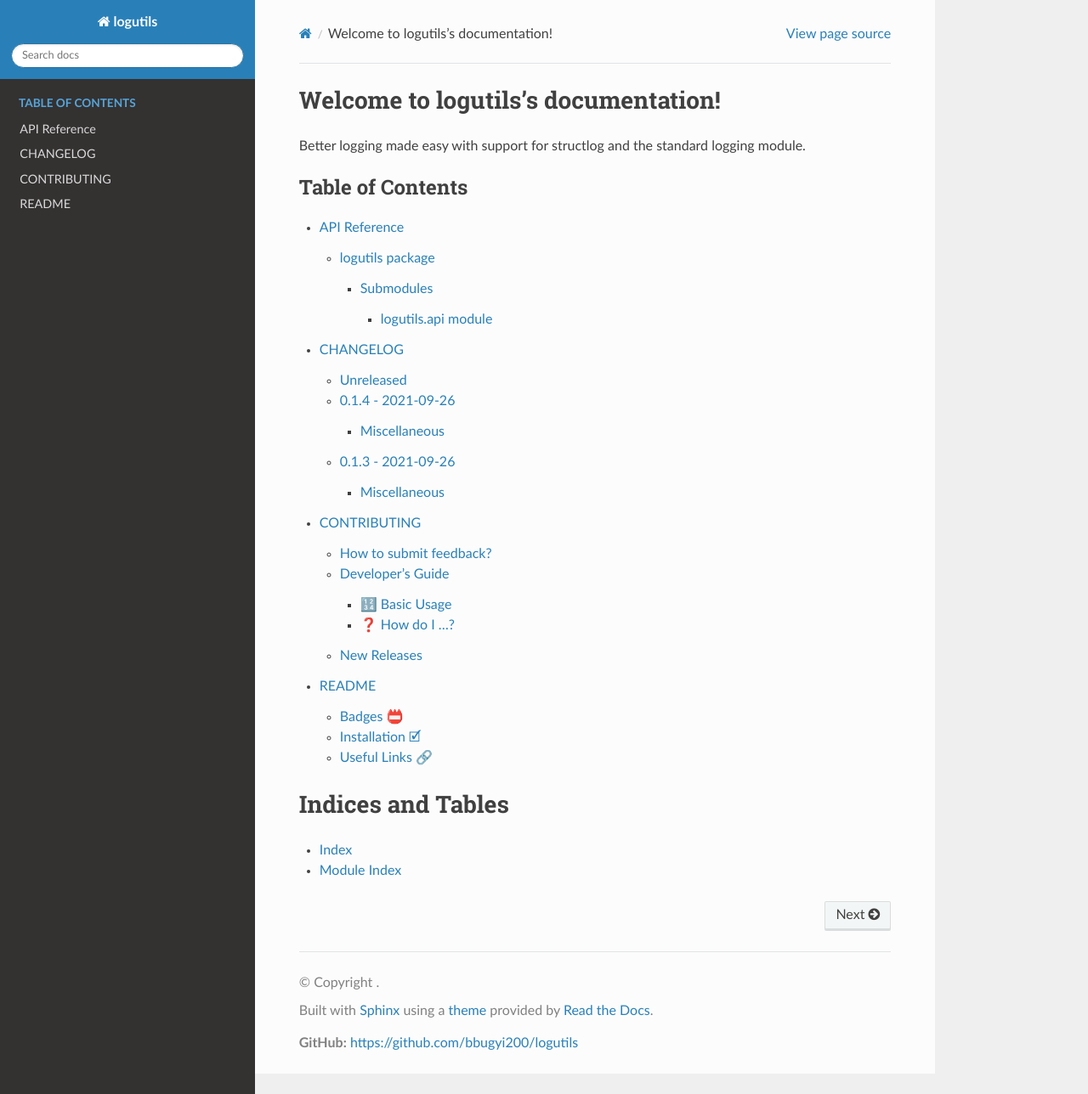
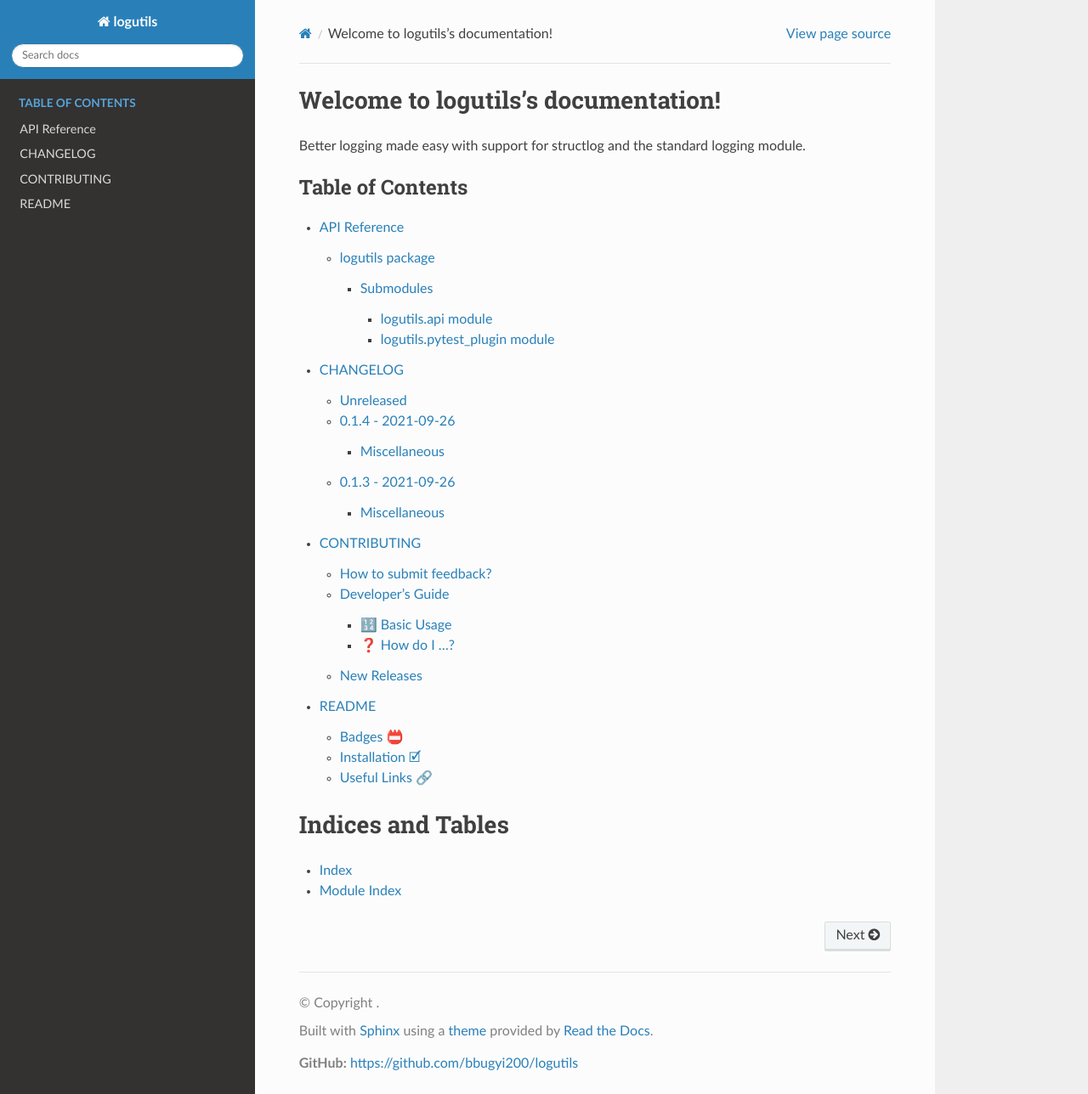
Before and after one commit to bbugyi200/logutils, a Sphinx documentation site: the page built from docs/source/index.rst, in a window 1280 px wide and 1288 px high. Shown: the whole window at 85% size. Built offline with Sphinx 7.4.7 and the Read the Docs theme 2.0.0, drawn with Linux system fonts in a browser that asks for light colours.

```diff
--- /dev/null
+++ b/docs/source/logutils.pytest_plugin.rst
@@ -0,0 +1,7 @@
+logutils.pytest\_plugin module
+==============================
+
+.. automodule:: logutils.pytest_plugin
+   :members:
+   :undoc-members:
+   :show-inheritance:
--- a/docs/source/logutils.rst
+++ b/docs/source/logutils.rst
@@ -13,3 +13,4 @@ Submodules
    :maxdepth: 4
 
    logutils.api
+   logutils.pytest_plugin
```
